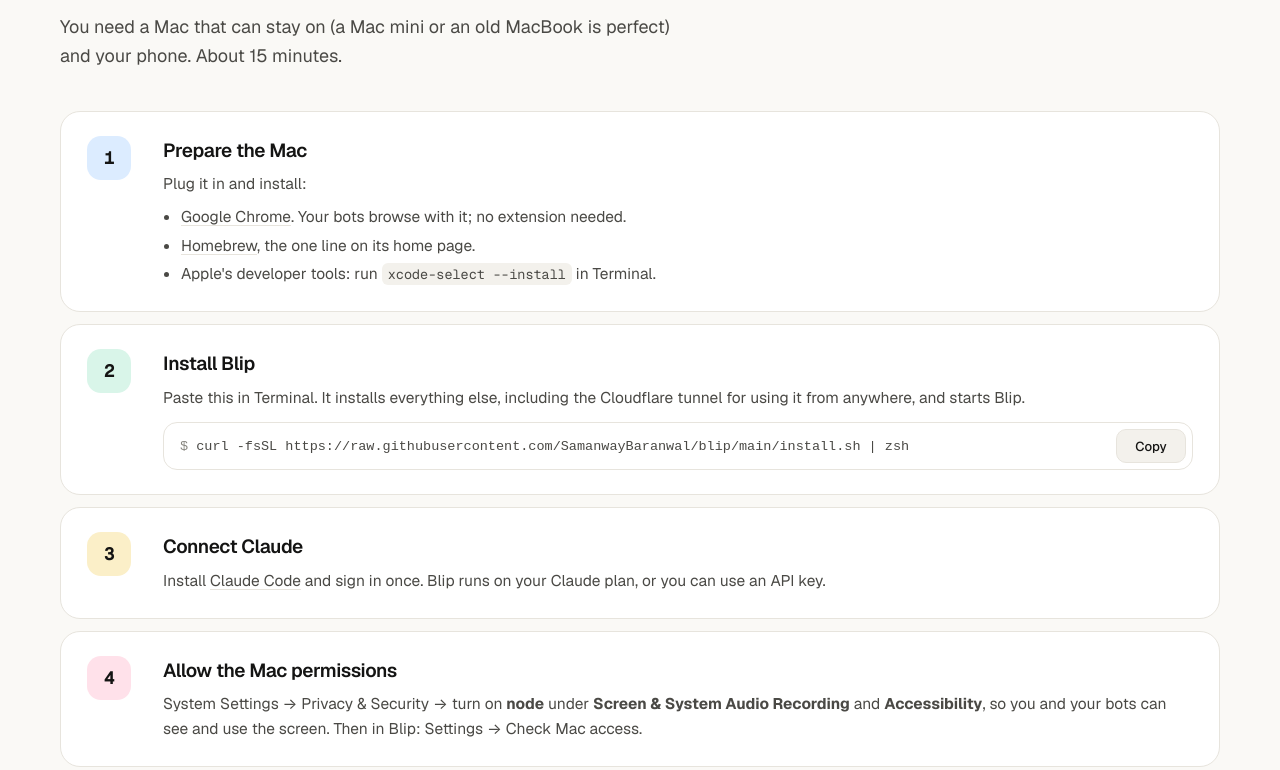
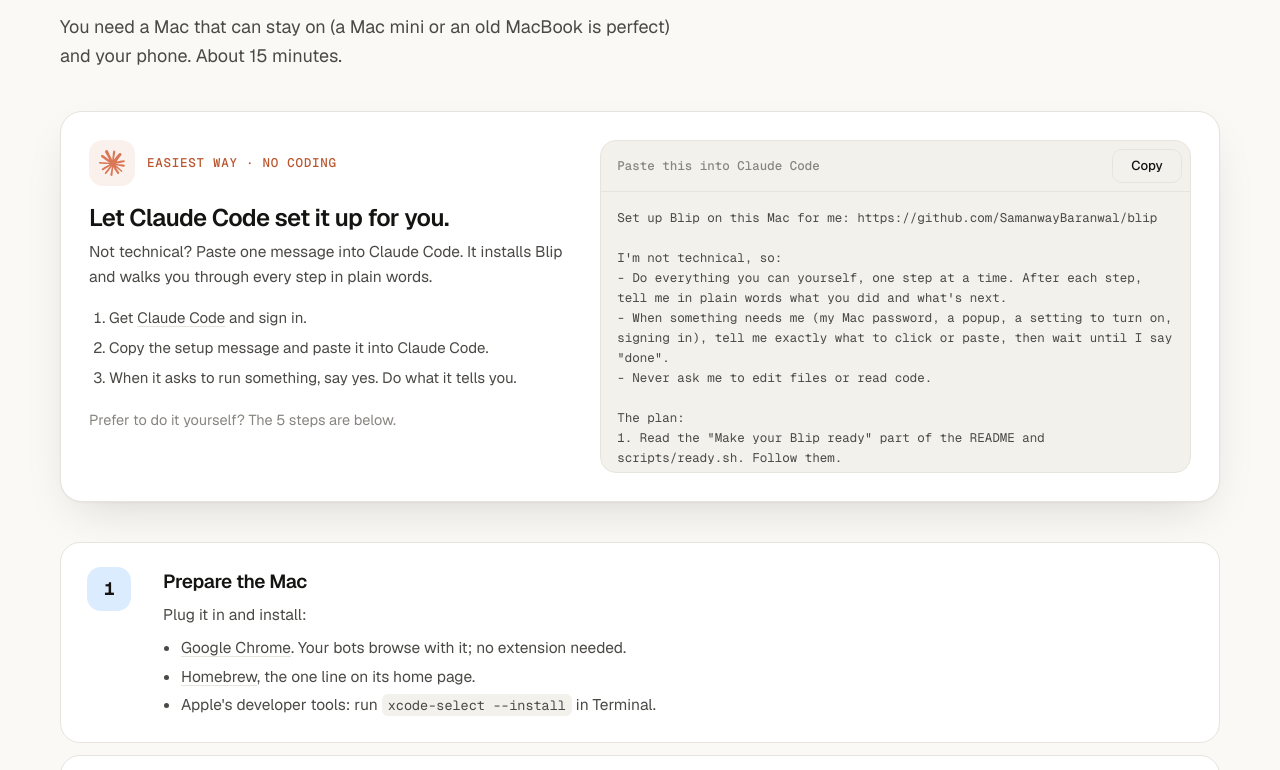
Before and after one commit to SamanwayBaranwal/Blip, a website: page site/index.html in a window 1280 px wide. Shown: the part 5315-6085 px from the top of the page. Drawn offline with nearby package versions, Linux system fonts and the light colour scheme.

Commit message:
Site: set up Blip with Claude Code (copy-paste prompt)
Adds an 'Easiest way' card to the install section with the Claude logo and a
prompt non-technical users paste into Claude Code. It installs Blip and does the
ready.sh steps itself, stopping only for passwords, popups and sign-ins. Also an
FAQ entry for non-technical users.

Co-Authored-By: Claude Opus 5.5 <noreply@anthropic.com>

```diff
--- a/site/index.html
+++ b/site/index.html
@@ -246,6 +246,23 @@
   .istep a:hover { text-decoration-color: var(--ink); }
   code.inline { font: 13.5px var(--mono); background: var(--soft); padding: 2px 6px; border-radius: 6px; }
 
+  /* ---------- set up with Claude Code ---------- */
+  .cc { margin-top: 40px; background: var(--paper); border: 1px solid var(--line); border-radius: 22px; padding: 28px; display: grid; grid-template-columns: minmax(0, 0.9fr) minmax(0, 1.1fr); gap: 28px; align-items: start; box-shadow: var(--shadow); }
+  .cc-head { display: flex; align-items: center; gap: 12px; }
+  .cc-logo { width: 46px; height: 46px; border-radius: 14px; background: #fbf1ec; display: grid; place-items: center; flex: none; transition: transform 0.5s var(--spring); }
+  .cc:hover .cc-logo { transform: rotate(-12deg) scale(1.08); }
+  .cc-logo img { width: 26px; height: 26px; }
+  .cc-tag { font: 500 12.5px var(--mono); color: #b9562f; letter-spacing: 0.06em; text-transform: uppercase; }
+  .cc h3 { margin: 18px 0 8px; font-size: 24px; font-weight: 600; letter-spacing: -0.025em; line-height: 1.2; }
+  .cc p { color: var(--ink-2); font-size: 15.5px; margin: 0; }
+  .cc ol { margin: 16px 0 0; padding-left: 20px; display: grid; gap: 6px; color: var(--ink-2); font-size: 15px; }
+  .cc ol a { text-decoration: underline; text-underline-offset: 3px; text-decoration-color: var(--line); }
+  .cc ol a:hover { text-decoration-color: var(--ink); }
+  .cc-prompt { position: relative; background: var(--soft); border: 1px solid var(--line); border-radius: 16px; overflow: hidden; }
+  .cc-bar { display: flex; align-items: center; justify-content: space-between; gap: 10px; padding: 8px 8px 8px 16px; border-bottom: 1px solid var(--line); font: 500 12.5px var(--mono); color: var(--ink-3); }
+  .cc-prompt pre { margin: 0; padding: 16px; max-height: 280px; overflow: auto; white-space: pre-wrap; overflow-wrap: anywhere; font: 12.5px/1.6 var(--mono); color: var(--ink-2); }
+  .cc p.cc-or { margin-top: 18px; font-size: 14.5px; color: var(--ink-3); }
+
   /* ---------- safety + FAQ ---------- */
   .safety { display: grid; grid-template-columns: repeat(3, 1fr); gap: 18px; margin-top: 44px; }
   .safety .card { padding: 26px; }
@@ -273,6 +290,7 @@
 
   /* ---------- phones and small screens ---------- */
   @media (max-width: 980px) {
+    .cc { grid-template-columns: 1fr; padding: 22px; }
     .hero, .demo-wrap, .mini-wrap { grid-template-columns: minmax(0, 1fr); }
     .hero { padding-top: 40px; }
     .stage { height: 560px; max-width: 520px; margin: 0 auto; width: 100%; }
@@ -470,6 +488,41 @@
         <h2>Your own AI agent in 5 steps.</h2>
         <p class="sub">You need a Mac that can stay on (a Mac mini or an old MacBook is perfect) and your phone. About 15 minutes.</p>
       </div>
+      <div class="cc reveal">
+        <div>
+          <div class="cc-head"><span class="cc-logo"><img src="assets/claude.svg" alt="" /></span><span class="cc-tag">Easiest way · no coding</span></div>
+          <h3>Let Claude Code set it up for you.</h3>
+          <p>Not technical? Paste one message into Claude Code. It installs Blip and walks you through every step in plain words.</p>
+          <ol>
+            <li>Get <a href="https://claude.com/claude-code">Claude Code</a> and sign in.</li>
+            <li>Copy the setup message and paste it into Claude Code.</li>
+            <li>When it asks to run something, say yes. Do what it tells you.</li>
+          </ol>
+          <p class="cc-or">Prefer to do it yourself? The 5 steps are below.</p>
+        </div>
+        <div class="cc-prompt">
+          <div class="cc-bar"><span>Paste this into Claude Code</span><button class="copy" data-copy-from="ccPrompt">Copy</button></div>
+          <pre id="ccPrompt">Set up Blip on this Mac for me: https://github.com/SamanwayBaranwal/blip
+
+I'm not technical, so:
+- Do everything you can yourself, one step at a time. After each step, tell me in plain words what you did and what's next.
+- When something needs me (my Mac password, a popup, a setting to turn on, signing in), tell me exactly what to click or paste, then wait until I say "done".
+- Never ask me to edit files or read code.
+
+The plan:
+1. Read the "Make your Blip ready" part of the README and scripts/ready.sh. Follow them.
+2. Check this Mac has Google Chrome, Homebrew and Apple's developer tools. Install anything missing. Homebrew needs my password, so give me the one line to paste into the Terminal app.
+3. Install Blip into ~/Blip (or update it if it's already there), then run ./blip.sh setup and ./blip.sh install.
+4. Don't run ./blip.sh ready, because it needs a keyboard. Do its steps 4 to 10 yourself, the way the script does:
+   - Claude is already connected, because I'm using Claude Code.
+   - To keep the Mac awake, give me the sudo line to paste into Terminal.
+   - Open each permission screen and tell me what to switch on. Check it worked with Blip's check-mac.
+   - Open Blip's own Chrome so I can sign in to my sites.
+   - Turn on the phone link and show me a QR code to scan (open it as an image).
+   - Before turning on full access, explain it in one sentence and ask me.
+5. Finish by checking everything again, and tell me how to message Blip from my phone.</pre>
+        </div>
+      </div>
       <div class="install-steps">
         <div class="istep reveal"><div class="n bg-sky">1</div><div><h3>Prepare the Mac</h3><p>Plug it in and install:</p><ul><li><a href="https://www.google.com/chrome/">Google Chrome</a>. Your bots browse with it; no extension needed.</li><li><a href="https://brew.sh">Homebrew</a>, the one line on its home page.</li><li>Apple's developer tools: run <code class="inline">xcode-select --install</code> in Terminal.</li></ul></div></div>
         <div class="istep reveal" style="--k:1"><div class="n bg-mint">2</div><div><h3>Install Blip</h3><p>Paste this in Terminal. It installs everything else, including the Cloudflare tunnel for using it from anywhere, and starts Blip.</p><div class="install"><code><b>$</b> curl -fsSL https://raw.githubusercontent.com/SamanwayBaranwal/blip/main/install.sh | zsh</code><button class="copy" data-copy="curl -fsSL https://raw.githubusercontent.com/SamanwayBaranwal/blip/main/install.sh | zsh">Copy</button></div></div></div>
@@ -499,6 +552,7 @@
       <div class="faq reveal" style="--k:1">
         <details><summary>Is Blip free?</summary><p>Yes. Blip is open source under the MIT license. It runs on your existing Claude plan through Claude Code, or on an Anthropic API key with a daily spending limit you set.</p></details>
         <details><summary>Which Mac do I need?</summary><p>Any Mac that can stay on and logged in, Apple Silicon or Intel. A Mac mini is ideal; an old MacBook works too (keep it plugged in with the lid open).</p></details>
+        <details><summary>I'm not technical. Can I still set it up?</summary><p>Yes. Open <a href="https://claude.com/claude-code">Claude Code</a>, paste the message from <a href="#install">Get started</a>, and it does the install for you. It only stops when it needs you to click Allow, sign in or type your Mac password, and it tells you exactly what to do.</p></details>
         <details><summary>I already run another agent on my Mac mini. Can I use Blip too?</summary><p>Yes. Blip installs into its own folder (~/Blip) and runs as its own background service, so you can try it on the same Mac.</p></details>
         <details><summary>Do I need an app from the App Store?</summary><p>No. Blip installs on your iPhone or Android Home Screen straight from the browser, with notifications. There's also a Mac app.</p></details>
         <details><summary>Can I use it when I'm away from home?</summary><p>Yes. "Use Blip anywhere" connects your phone to your Mac from any network or country, through a secure Cloudflare tunnel or Tailscale. Everything stays behind your sign-in.</p></details>
@@ -535,7 +589,7 @@
 
   // Copy buttons
   document.querySelectorAll(".copy").forEach((b) => b.addEventListener("click", async () => {
-    try { await navigator.clipboard.writeText(b.dataset.copy); b.textContent = "Copied"; b.classList.add("done"); } catch { b.textContent = "Select it"; }
+    try { await navigator.clipboard.writeText(b.dataset.copyFrom ? document.getElementById(b.dataset.copyFrom).textContent : b.dataset.copy); b.textContent = "Copied"; b.classList.add("done"); } catch { b.textContent = "Select it"; }
     setTimeout(() => { b.textContent = "Copy"; b.classList.remove("done"); }, 1600);
   }));
 
```
Also changed, not shown: site/assets/claude.svg (added).
